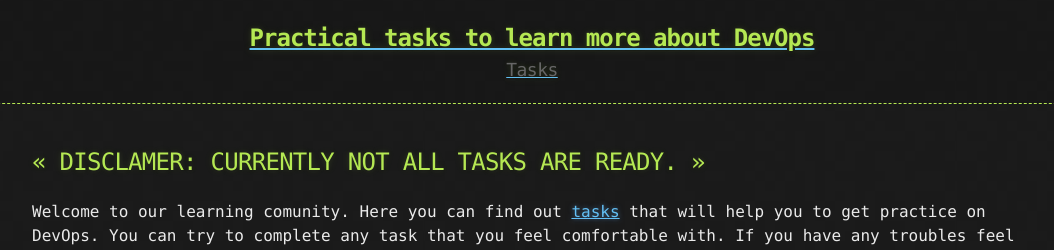
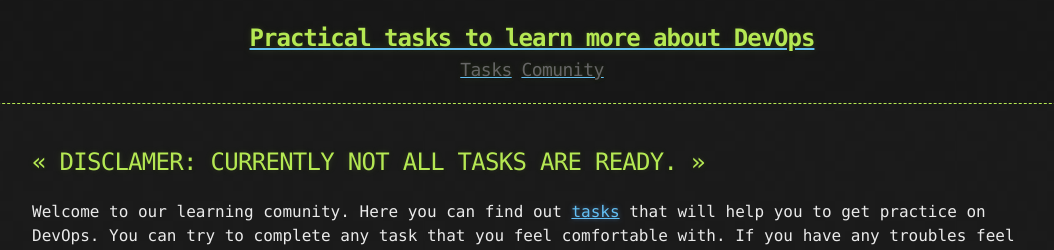
Before and after one commit to korney4eg/korney4eg.github.io, a Jekyll site: the page built from index.md, in a window 1280 px wide. Shown: the top 250 px of the page, without its empty margins (108-1162 px from the left). Built offline with Jekyll 4.4.1, drawn with Linux system fonts in a browser that asks for light colours; the list of posts is cut into pages by our own code.

Commit message:
add link to community

```diff
--- a/_includes/links.html
+++ b/_includes/links.html
@@ -1,3 +1,3 @@
 <a href="{{ "/tasks" | prepend: site.baseurl | replace: '//', '/' }}"><h2 class="header-link">Tasks</h2></a>
-<!-- <a href="https://discord.gg/f2wWxZfKSJ"><h2 class="header-link">Comunity</h2></a> -->
+<a href="https://discord.gg/f2wWxZfKSJ"><h2 class="header-link">Comunity</h2></a>
 <!-- <a href="{{ "/atom.xml" | prepend: site.baseurl | replace: '//', '/' }}"><h2 class="header-link">RSS</h2></a> -->
```
